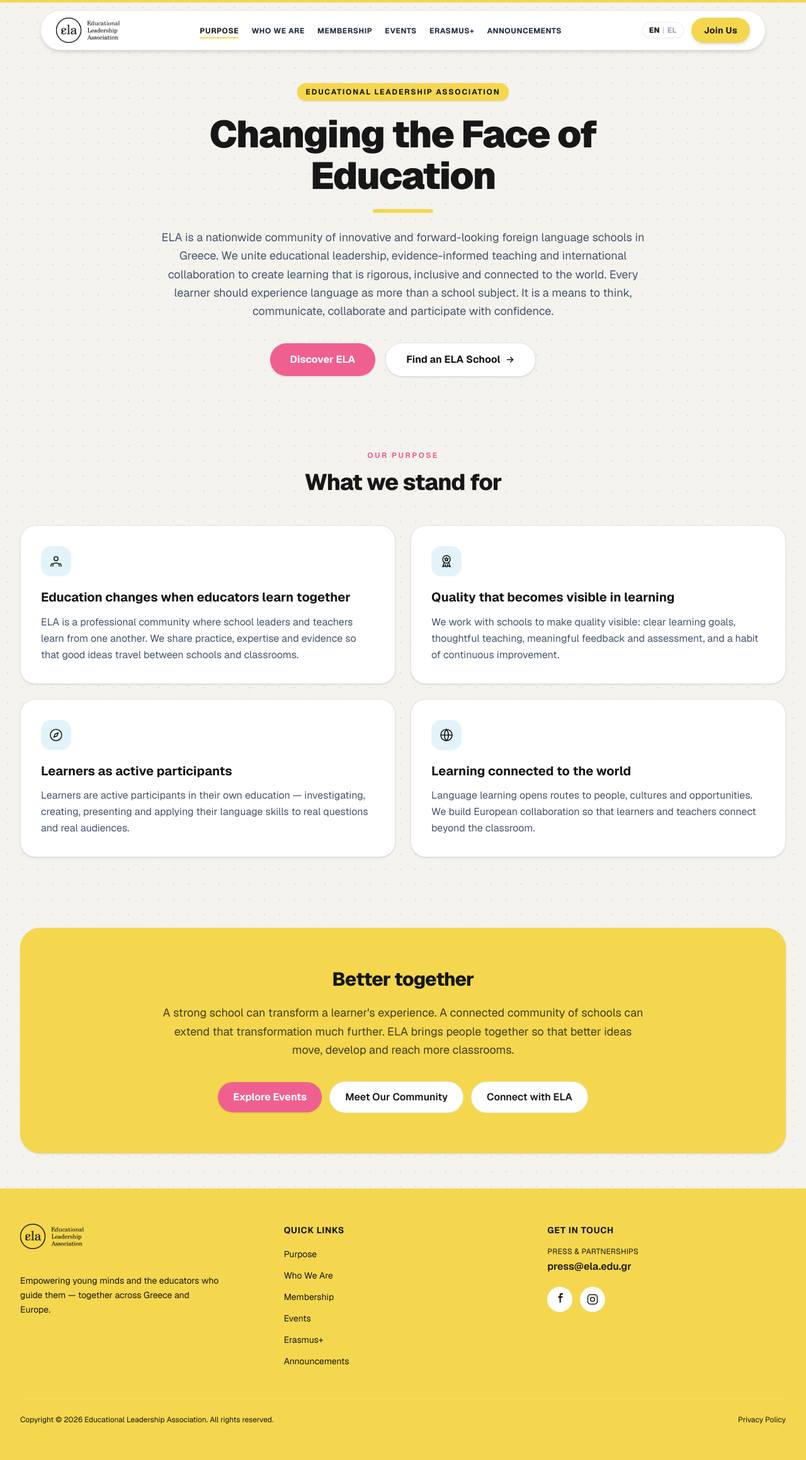
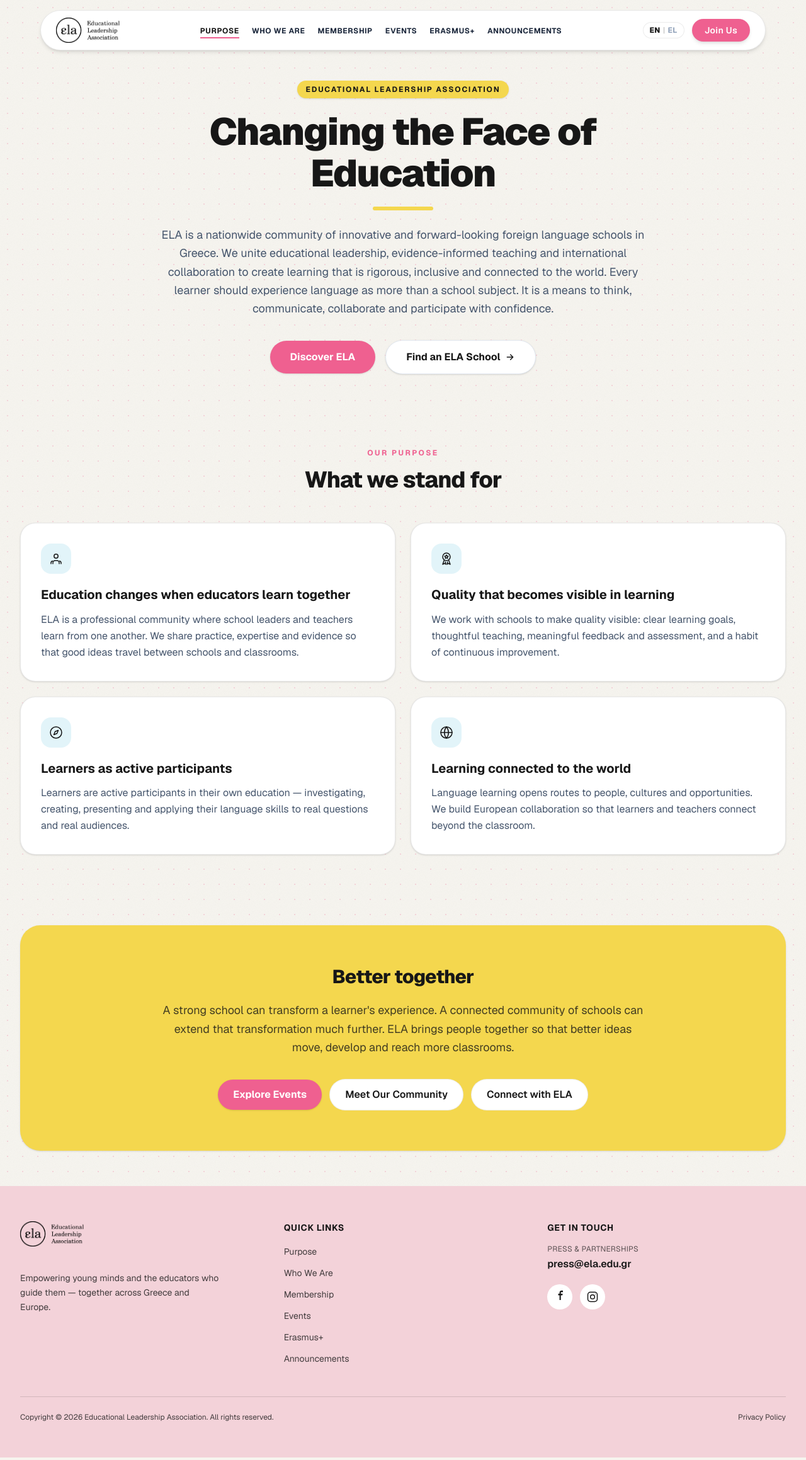
Before and after one commit to Osmangazii/ela-web, a Next.js app: page / in a window 1280 px wide. Shown: the whole page at 63% size. Built offline with nearby package versions, Linux system fonts and the light colour scheme.

Commit message:
push new updates

```diff
--- a/src/app/page.tsx
+++ b/src/app/page.tsx
@@ -150,7 +150,7 @@ export default function Home() {
 
       <main className="w-full">
         {/* HERO */}
-        <section className="w-full border-t-4 border-brand-yellow px-4 pt-32 pb-14 text-center sm:px-6 lg:px-8">
+        <section className="w-full px-4 pt-32 pb-14 text-center sm:px-6 lg:px-8">
           <span className="inline-flex items-center rounded-full bg-brand-yellow px-3.5 py-1.5 text-xs font-bold tracking-[0.15em] text-brand-dark uppercase shadow-sm">
             {t.heroKicker}
           </span>
--- a/src/components/Footer.tsx
+++ b/src/components/Footer.tsx
@@ -62,7 +62,7 @@ export default function Footer() {
   const t = COPY[lang];
 
   return (
-    <footer className="bg-brand-dark text-white">
+    <footer className="bg-[#F3D2D9] text-brand-dark">
       <div className="mx-auto w-full max-w-7xl px-6 py-14 sm:px-8">
         <div className="grid grid-cols-1 gap-10 md:grid-cols-3">
           {/* Brand */}
@@ -73,21 +73,21 @@ export default function Footer() {
                 alt="ELA Logo"
                 width={160}
                 height={44}
-                className="h-10 w-auto object-contain brightness-0 invert"
+                className="h-10 w-auto object-contain brightness-0"
               />
             </Link>
-            <p className="mt-4 max-w-xs text-sm leading-relaxed text-white/70">{t.mission}</p>
+            <p className="mt-4 max-w-xs text-sm leading-relaxed text-brand-dark/80">{t.mission}</p>
           </div>
 
           {/* Quick links */}
           <div>
-            <p className="text-sm font-bold uppercase tracking-wider text-white/60">
+            <p className="text-sm font-bold uppercase tracking-wider text-brand-dark">
               {lang === "en" ? "Quick Links" : "Γρήγοροι Σύνδεσμοι"}
             </p>
             <ul className="mt-4 space-y-2.5">
               {t.links.map((l) => (
                 <li key={l.href + l.label}>
-                  <Link href={l.href} className="text-sm text-white/80 transition-colors hover:text-brand-pink">
+                  <Link href={l.href} className="text-sm text-brand-dark/80 transition-colors hover:text-brand-dark">
                     {l.label}
                   </Link>
                 </li>
@@ -97,11 +97,11 @@ export default function Footer() {
 
           {/* Contact & social */}
           <div>
-            <p className="text-sm font-bold uppercase tracking-wider text-white/60">{t.contactTitle}</p>
-            <p className="mt-4 text-xs uppercase tracking-wide text-white/50">{t.contactLabel}</p>
+            <p className="text-sm font-bold uppercase tracking-wider text-brand-dark">{t.contactTitle}</p>
+            <p className="mt-4 text-xs uppercase tracking-wide text-brand-dark/70">{t.contactLabel}</p>
             <a
               href="mailto:press@ela.edu.gr"
-              className="mt-1 inline-block text-base font-semibold text-white transition-colors hover:text-brand-pink"
+              className="mt-1 inline-block text-base font-semibold text-brand-dark transition-colors hover:text-brand-dark/80"
             >
               press@ela.edu.gr
             </a>
@@ -111,7 +111,7 @@ export default function Footer() {
                 target="_blank"
                 rel="noopener noreferrer"
                 aria-label="Facebook"
-                className="flex h-10 w-10 items-center justify-center rounded-full bg-white/10 text-white transition-colors hover:bg-brand-pink"
+                className="flex h-10 w-10 items-center justify-center rounded-full bg-white text-brand-dark transition-colors hover:bg-white/80"
               >
                 <FacebookIcon />
               </a>
@@ -120,7 +120,7 @@ export default function Footer() {
                 target="_blank"
                 rel="noopener noreferrer"
                 aria-label="Instagram"
-                className="flex h-10 w-10 items-center justify-center rounded-full bg-white/10 text-white transition-colors hover:bg-brand-pink"
+                className="flex h-10 w-10 items-center justify-center rounded-full bg-white text-brand-dark transition-colors hover:bg-white/80"
               >
                 <InstagramIcon />
               </a>
@@ -129,9 +129,9 @@ export default function Footer() {
         </div>
 
         {/* Bottom bar */}
-        <div className="mt-12 flex flex-col items-center justify-between gap-3 border-t border-white/10 pt-6 text-xs text-white/60 sm:flex-row">
+        <div className="mt-12 flex flex-col items-center justify-between gap-3 border-t border-brand-dark/15 pt-6 text-xs text-brand-dark/80 sm:flex-row">
           <p>{t.rights}</p>
-          <Link href="/privacy-policy" className="transition-colors hover:text-white">
+          <Link href="/privacy-policy" className="transition-colors hover:text-brand-dark">
             {t.privacy}
           </Link>
         </div>
--- a/src/components/Navbar.tsx
+++ b/src/components/Navbar.tsx
@@ -74,16 +74,19 @@ export default function Navbar() {
 
         {/* Desktop links */}
         <ul className="hidden items-center gap-5 lg:flex">
-          {dict.links.map((link) => {
+          {dict.links.map((link, index) => {
             const active = isActive(link.href);
+            // Alternate the underline accent per tab: pink, yellow, pink, ...
+            const underlineColor = index % 2 === 0 ? "border-brand-pink" : "border-brand-yellow";
+            const hoverUnderline = index % 2 === 0 ? "hover:border-brand-pink" : "hover:border-brand-yellow";
             return (
               <li key={link.label}>
                 <Link
                   href={link.href}
                   className={`whitespace-nowrap border-b-2 pb-0.5 text-xs font-bold tracking-wider uppercase transition-colors ${
                     active
-                      ? "border-brand-yellow text-brand-dark"
-                      : "border-transparent text-slate-800 hover:border-brand-yellow/60 hover:text-brand-dark"
+                      ? `${underlineColor} text-brand-dark`
+                      : `border-transparent text-slate-800 ${hoverUnderline} hover:text-brand-dark`
                   }`}
                 >
                   {link.label}
@@ -118,7 +121,7 @@ export default function Navbar() {
           {/* CTA */}
           <Link
             href={dict.ctaHref}
-            className="hidden rounded-full bg-brand-yellow px-5 py-2.5 text-sm font-bold tracking-wide text-brand-dark shadow-md transition-opacity hover:opacity-90 sm:block"
+            className="hidden rounded-full bg-brand-pink px-5 py-2 text-sm font-semibold tracking-wide text-white shadow-md transition-colors hover:bg-brand-pink-dark sm:block"
           >
             {dict.cta}
           </Link>
@@ -183,7 +186,7 @@ export default function Navbar() {
             <Link
               href={dict.ctaHref}
               onClick={() => setOpen(false)}
-              className="block rounded-full bg-brand-yellow px-5 py-2.5 text-center text-sm font-bold tracking-wide text-brand-dark shadow-md transition-opacity hover:opacity-90"
+              className="block rounded-full bg-brand-pink px-5 py-2 text-center text-sm font-semibold tracking-wide text-white shadow-md transition-colors hover:bg-brand-pink-dark"
             >
               {dict.cta}
             </Link>
```
Also changed, not shown: 1 other file (tests, documents, lock files or other folders).
